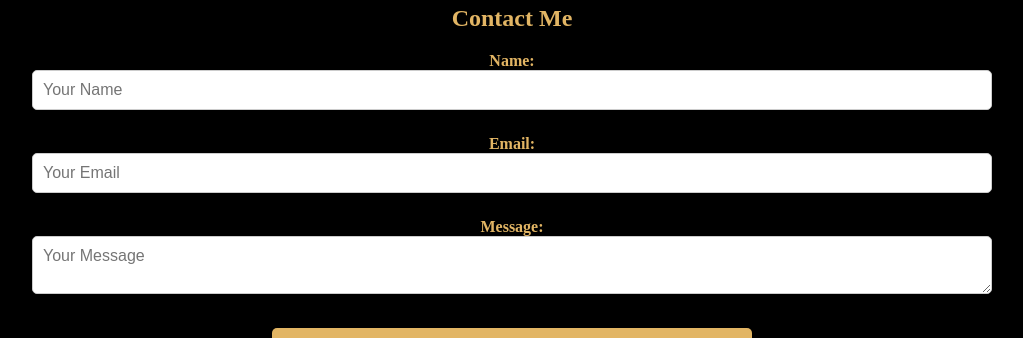
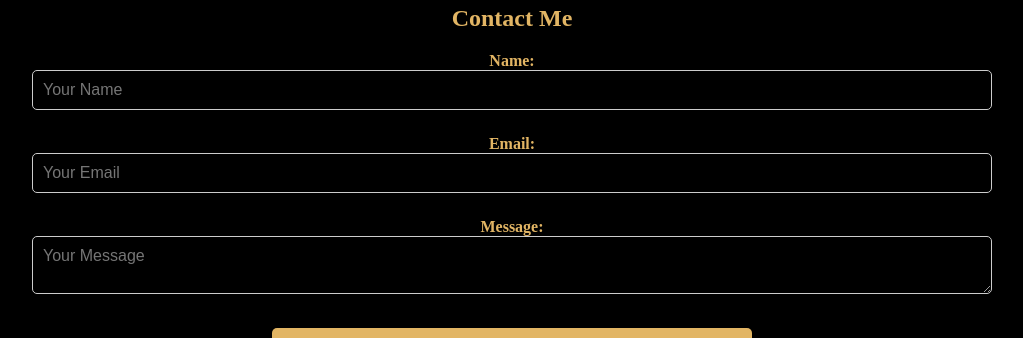
Before and after one commit to KakushaVenecia/portfolio-react, a React (Create React App) app: page / in a window 1280 px wide. Shown: the part 1576-1914 px from the top of the page, without its empty margins (128-1151 px from the left). Built offline with nearby package versions, Linux system fonts and the light colour scheme; no server answers; a web font is replaced by a local one.

Commit message:
Changes in the color of the contact page

```diff
--- a/src/components/Contact.css
+++ b/src/components/Contact.css
@@ -36,13 +36,15 @@
     font-family: 'Arial', sans-serif;
     transition: all 0.3s ease;
     box-sizing: border-box;
-    color: #000000;
+    background-color: #000000;
+    color: #E2B564;
 }
 
 /* Input Focus Effect */
 .Input:focus, textarea:focus {
     outline: none;
-    background-color: inherit;
+    background-color: white;
+    color: #000000;
     border-color: #E2B564; /* Highlight color on focus */
     box-shadow: 0 0 8px rgba(0, 123, 255, 0.2);
 }
```
